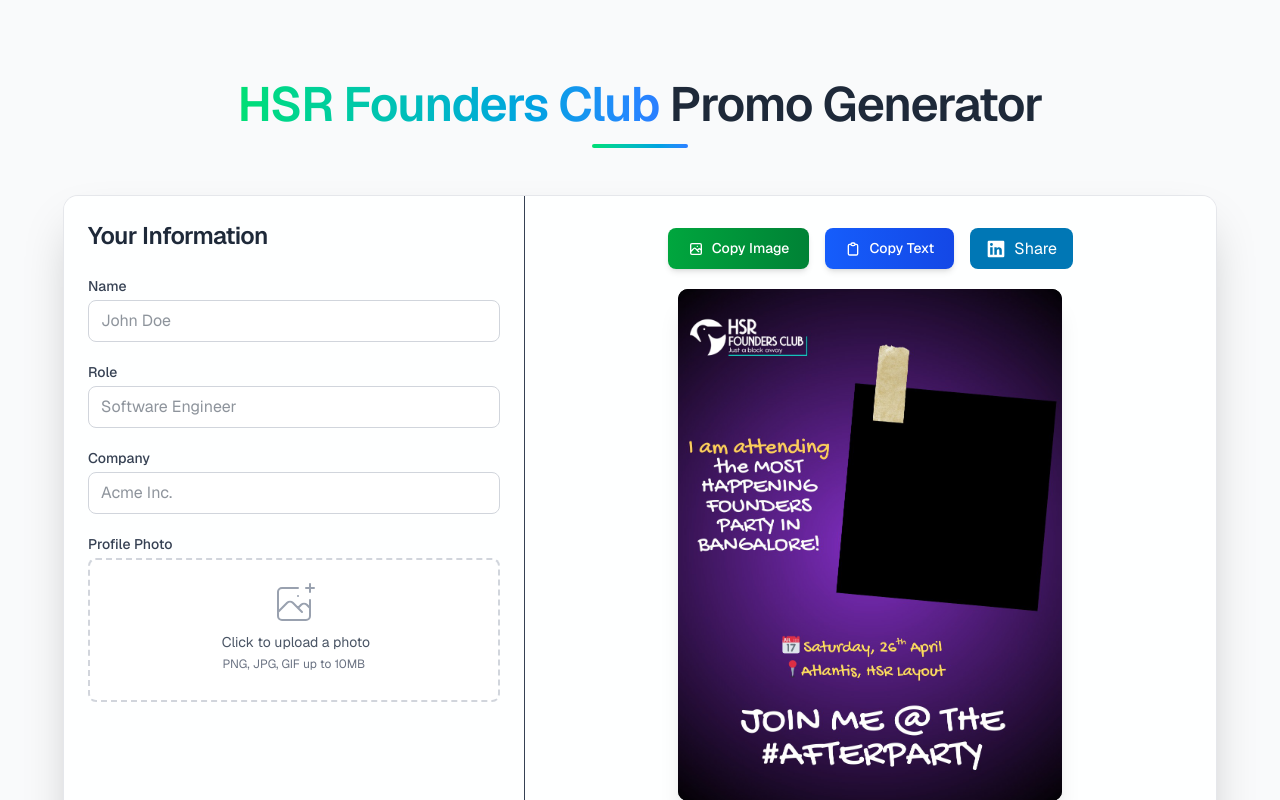
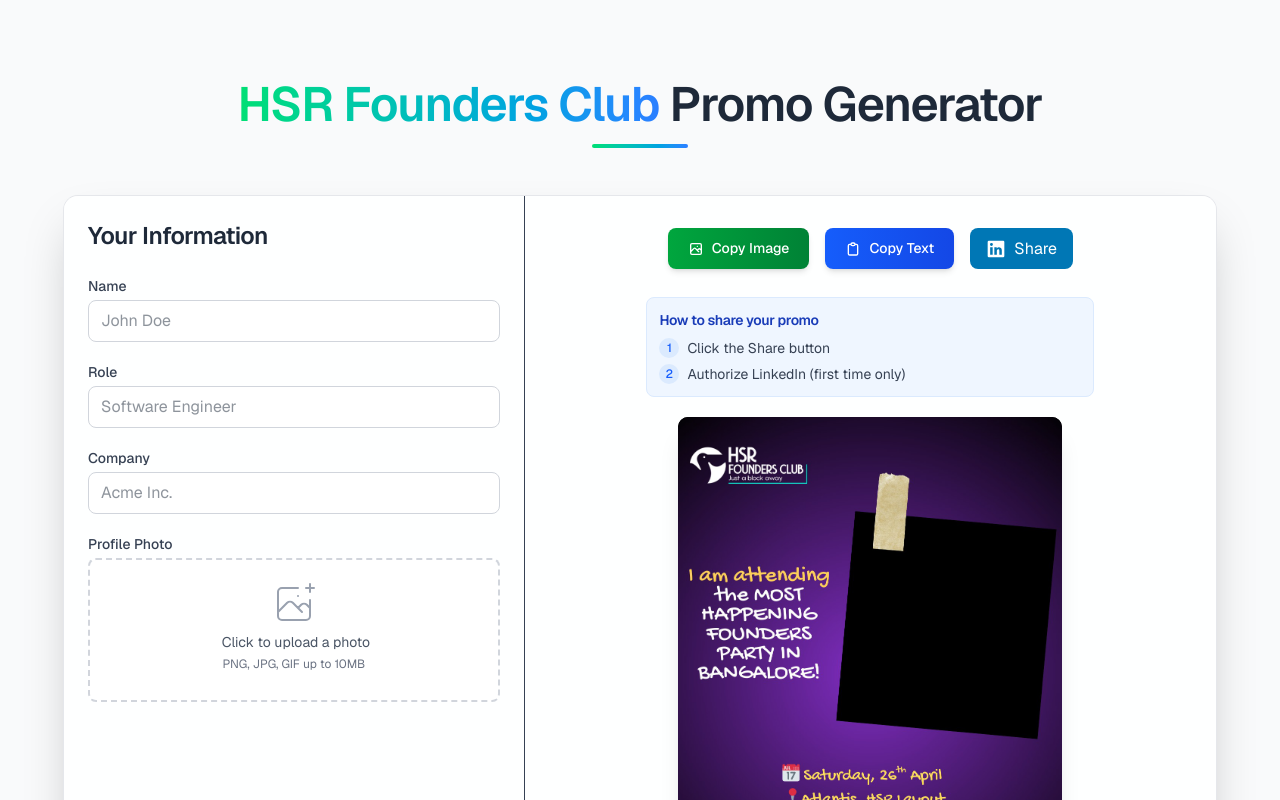
Before and after one commit to hsrfoundersclub/attending-event-linkedin-share, a Next.js app: page / in a window 1280 px wide. Shown: the top 800 px of the page. Built offline with nearby package versions, Linux system fonts and the light colour scheme; no server answers.

Commit message:
added instructions

```diff
--- /dev/null
+++ b/src/components/DeviceInstructions.tsx
@@ -0,0 +1,72 @@
+"use client";
+
+import { useState, useEffect } from "react";
+import { isIOS } from "@/lib/deviceDetection";
+
+export function DeviceInstructions() {
+  const [isIOSDevice, setIsIOSDevice] = useState(false);
+  const [isClient, setIsClient] = useState(false);
+
+  useEffect(() => {
+    setIsClient(true);
+    setIsIOSDevice(isIOS());
+  }, []);
+
+  if (!isClient) return null;
+
+  return (
+    <div className="w-full max-w-md mt-2 p-3 bg-blue-50 dark:bg-blue-900/20 border border-blue-100 dark:border-blue-800 rounded-md">
+      <h3 className="text-sm font-medium text-blue-800 dark:text-blue-300 mb-2">
+        How to share your promo
+      </h3>
+
+      {isIOSDevice ? (
+        <div className="space-y-1.5">
+          <div className="flex items-start">
+            <div className="flex-shrink-0 w-5 h-5 flex items-center justify-center rounded-full bg-blue-100 dark:bg-blue-800 text-blue-600 dark:text-blue-300 mr-2 text-xs font-medium">
+              1
+            </div>
+            <p className="text-sm text-gray-700 dark:text-gray-300">
+              Download the image using the download button
+            </p>
+          </div>
+          <div className="flex items-start">
+            <div className="flex-shrink-0 w-5 h-5 flex items-center justify-center rounded-full bg-blue-100 dark:bg-blue-800 text-blue-600 dark:text-blue-300 mr-2 text-xs font-medium">
+              2
+            </div>
+            <p className="text-sm text-gray-700 dark:text-gray-300">
+              Click the Share button
+            </p>
+          </div>
+          <div className="flex items-start">
+            <div className="flex-shrink-0 w-5 h-5 flex items-center justify-center rounded-full bg-blue-100 dark:bg-blue-800 text-blue-600 dark:text-blue-300 mr-2 text-xs font-medium">
+              3
+            </div>
+            <p className="text-sm text-gray-700 dark:text-gray-300">
+              Upload the downloaded image when prompted
+            </p>
+          </div>
+        </div>
+      ) : (
+        <div className="space-y-1.5">
+          <div className="flex items-start">
+            <div className="flex-shrink-0 w-5 h-5 flex items-center justify-center rounded-full bg-blue-100 dark:bg-blue-800 text-blue-600 dark:text-blue-300 mr-2 text-xs font-medium">
+              1
+            </div>
+            <p className="text-sm text-gray-700 dark:text-gray-300">
+              Click the Share button
+            </p>
+          </div>
+          <div className="flex items-start">
+            <div className="flex-shrink-0 w-5 h-5 flex items-center justify-center rounded-full bg-blue-100 dark:bg-blue-800 text-blue-600 dark:text-blue-300 mr-2 text-xs font-medium">
+              2
+            </div>
+            <p className="text-sm text-gray-700 dark:text-gray-300">
+              Authorize LinkedIn (first time only)
+            </p>
+          </div>
+        </div>
+      )}
+    </div>
+  );
+}
--- a/src/components/IOSShareModal.tsx
+++ b/src/components/IOSShareModal.tsx
@@ -95,10 +95,27 @@
         </h2>
 
         <div className="mb-6">
-          <p className="text-gray-600 dark:text-gray-300 text-sm mb-4">
-            To share on LinkedIn from your iOS device, please download the image
-            first and then upload it here.
-          </p>
+          <div className="bg-blue-50 dark:bg-blue-900/30 rounded-md p-3 mb-4 border border-blue-100 dark:border-blue-800">
+            <div className="flex items-start space-x-2">
+              <svg
+                className="w-5 h-5 text-blue-500 mt-0.5 flex-shrink-0"
+                fill="none"
+                stroke="currentColor"
+                viewBox="0 0 24 24"
+              >
+                <path
+                  strokeLinecap="round"
+                  strokeLinejoin="round"
+                  strokeWidth="2"
+                  d="M13 16h-1v-4h-1m1-4h.01M21 12a9 9 0 11-18 0 9 9 0 0118 0z"
+                />
+              </svg>
+              <p className="text-sm text-blue-700 dark:text-blue-300">
+                <span className="font-medium">Select the image</span> you just
+                downloaded to share on LinkedIn
+              </p>
+            </div>
+          </div>
 
           <div
             className="border-2 border-dashed border-gray-300 dark:border-gray-600 rounded-lg p-4 text-center cursor-pointer hover:bg-gray-50 dark:hover:bg-gray-700 transition-colors"
--- a/src/components/PromoImagePreview.tsx
+++ b/src/components/PromoImagePreview.tsx
@@ -8,6 +8,7 @@
 import type { FormData } from "./PromoForm";
 import { LinkedInShareButton } from "./LinkedInShareButton";
 import { isIOS } from "@/lib/deviceDetection";
+import { DeviceInstructions } from "./DeviceInstructions";
 
 // iOS-aware button component that changes text based on device
 const IOSAwareButton = ({
@@ -207,6 +208,9 @@
         />
       </div>
 
+      {/* Device-specific instructions */}
+      <DeviceInstructions />
+
       <div
         ref={imageRef}
         className="relative w-full max-w-sm bg-black shadow-xl rounded-lg overflow-hidden"
```
